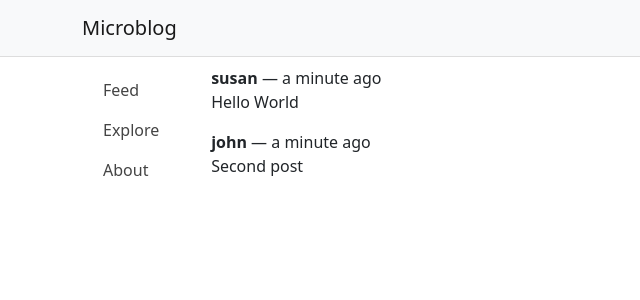
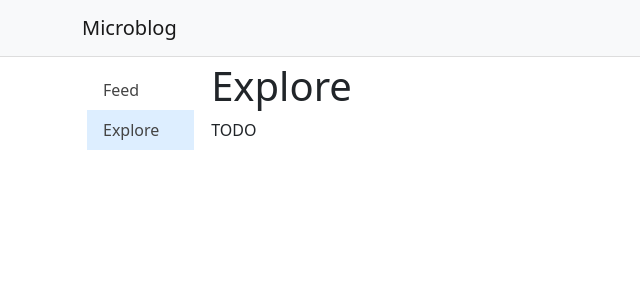
Before and after one commit to jonny-rose/react-microblog, a React (Create React App) app: page /explore in a window 1280 px wide. Shown: the top 300 px of the page, without its empty margins (0-640 px from the left). Built offline with nearby package versions, Linux system fonts and the light colour scheme.

Commit message:
routing and page navigation

```diff
--- a/src/App.js
+++ b/src/App.js
@@ -1,16 +1,25 @@
+import { BrowserRouter, Routes, Route, Navigate } from 'react-router-dom';
 import Container from "react-bootstrap/Container";
 import Header from "./Components/Header";
-import Posts from "./Components/Posts";
-import Body from "./Components/Body";
+import FeedPage from "./pages/FeedPage";
+import ExplorePage from "./pages/ExplorePage";
+import LoginPage from "./pages/LoginPage";
+import UserPage from "./pages/UserPage";
 
 export default function App() {
 
   return (
     <Container fluid className="App">
-      <Header />
-      <Body sidebar>
-        <Posts/>
-      </Body>
+      <BrowserRouter>
+        <Header />
+        <Routes>
+          <Route path="/" element={<FeedPage/>}/>
+          <Route path="/explore" element={<ExplorePage/>}/>
+          <Route path="/user/:username" element={<UserPage/>}/>
+          <Route path="/login" element={<LoginPage/>}/>
+          <Route path="*" element={<Navigate to="/" />}/>
+        </Routes>
+      </BrowserRouter>
     </Container>
   );
 }
--- a/src/Components/Sidebar.js
+++ b/src/Components/Sidebar.js
@@ -1,18 +1,15 @@
-import Navbar from "react-bootstrap/Navbar"
-import Nav from "react-bootstrap/Nav"
-
+import Navbar from "react-bootstrap/Navbar";
+import Nav from "react-bootstrap/Nav";
+import { NavLink } from "react-router-dom";
 
 export default function Sidebar() {
     return (
         <Navbar sticky="top" className="flex-column Sidebar">
             <Nav.Item>
-                <Nav.Link href="/">Feed</Nav.Link>
+                <Nav.Link as={NavLink} to="/">Feed</Nav.Link>
             </Nav.Item>
             <Nav.Item>
-                <Nav.Link href="/">Explore</Nav.Link>
-            </Nav.Item>
-            <Nav.Item>
-                <Nav.Link href="/">About</Nav.Link>
+                <Nav.Link as={NavLink} to="/explore">Explore</Nav.Link>
             </Nav.Item>
         </Navbar>
     );
--- a/src/index.css
+++ b/src/index.css
@@ -30,3 +30,7 @@
 .Sidebar a:visited {
   color: #444;
 }
+
+.Sidebar .nav-item .active {
+  background-color: #def;
+}
--- /dev/null
+++ b/src/pages/ExplorePage.js
@@ -0,0 +1,10 @@
+import Body from "../Components/Body";
+
+export default function ExplorePage() {
+    return(
+        <Body sidebar>
+            <h1>Explore</h1>
+            <p>TODO</p>
+        </Body>
+    )
+}
--- /dev/null
+++ b/src/pages/FeedPage.js
@@ -0,0 +1,10 @@
+import Posts from "../Components/Posts";
+import Body from "../Components/Body";
+
+export default function FeedPage() {
+    return(
+        <Body sidebar>
+            <Posts />
+        </Body>
+    )
+}
--- /dev/null
+++ b/src/pages/LoginPage.js
@@ -0,0 +1,10 @@
+import Body from "../Components/Body";
+
+export default function LoginPage() {
+    return(
+        <Body>
+            <h1>Login</h1>
+            <p>TODO</p>
+        </Body>
+    )
+}
--- /dev/null
+++ b/src/pages/UserPage.js
@@ -0,0 +1,13 @@
+import { useParams } from "react-router-dom";
+import Body from "../Components/Body"
+
+export default function UserPage() {
+    const {username} = useParams();
+
+    return (
+        <Body sidebar>
+            <h1>{username}</h1>
+            <p>TODO</p>
+        </Body>
+    )
+}
```
